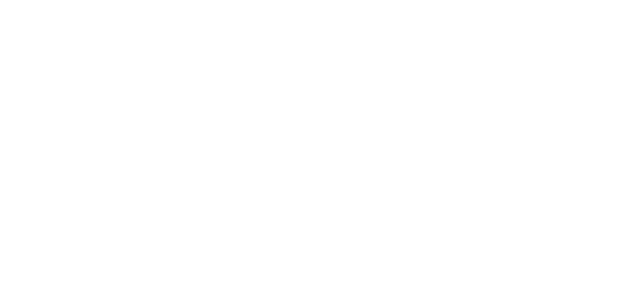
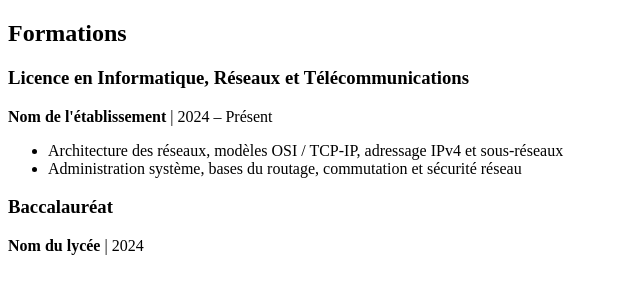
Before and after one commit to Anita-ECLOU/mon-cv, a plain HTML site: page index.html in a window 1280 px wide. Shown: the whole page, without its empty margins (0-640 px from the left). Drawn offline with Linux system fonts and the light colour scheme.

Commit message:
mise en place de la section formations

```diff
--- a/index.html
+++ b/index.html
@@ -7,6 +7,22 @@
     <link rel="stylesheet" href="style.css">
 </head>
 <body>
+  <section id="formations">
+      <h2>Formations</h2>
 
+      <article>
+        <h3>Licence en Informatique, Réseaux et Télécommunications</h3>
+        <p><strong>Nom de l'établissement</strong> | <time datetime="2024">2024</time> – Présent</p>
+        <ul>
+          <li>Architecture des réseaux, modèles OSI / TCP-IP, adressage IPv4 et sous-réseaux</li>
+          <li>Administration système, bases du routage, commutation et sécurité réseau</li>
+        </ul>
+      </article>
+
+      <article>
+        <h3>Baccalauréat</h3>
+        <p><strong>Nom du lycée</strong> | <time datetime="2024">2024</time></p>
+      </article>
+    </section>
 </body>
 </html>
```
